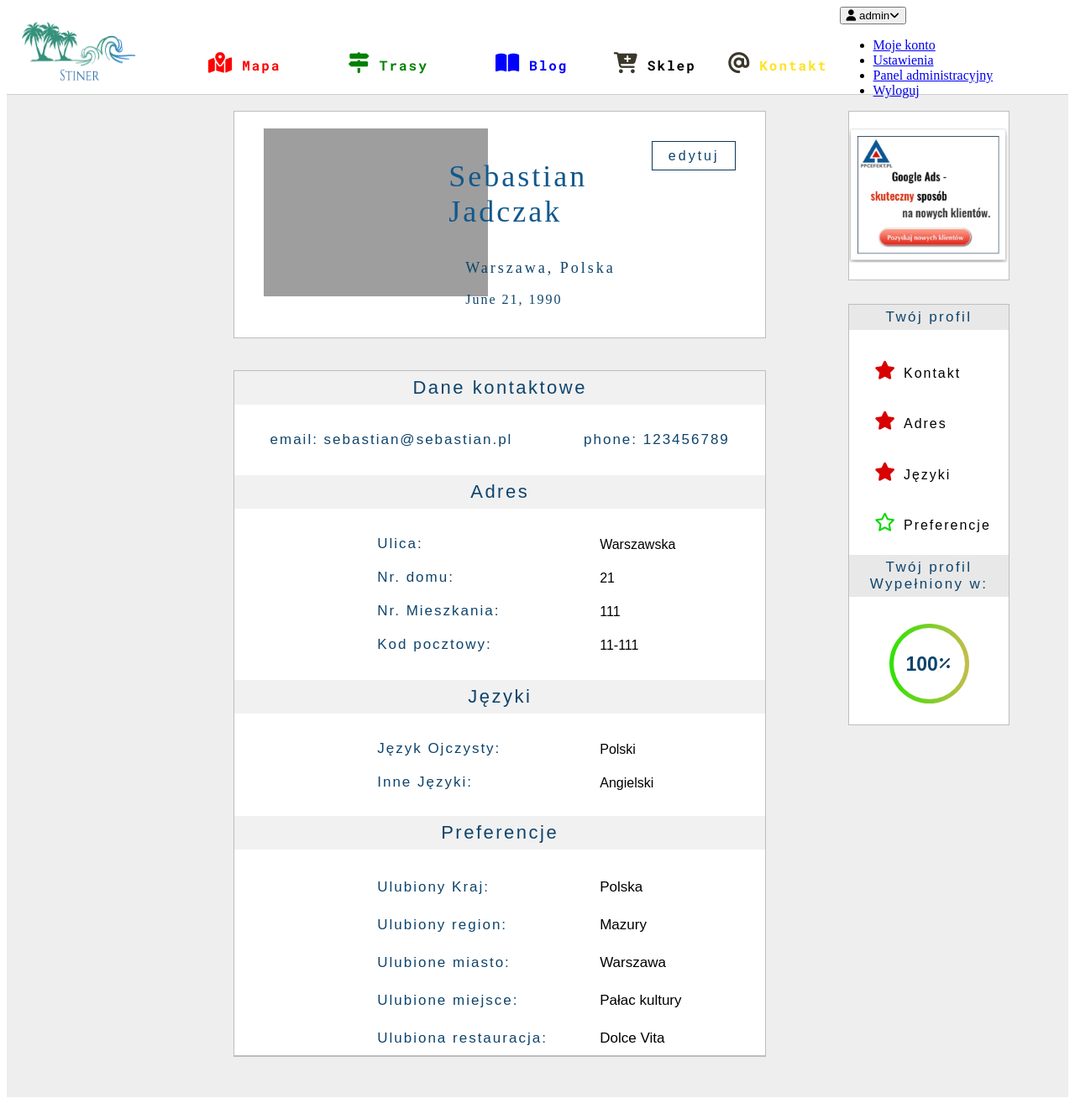
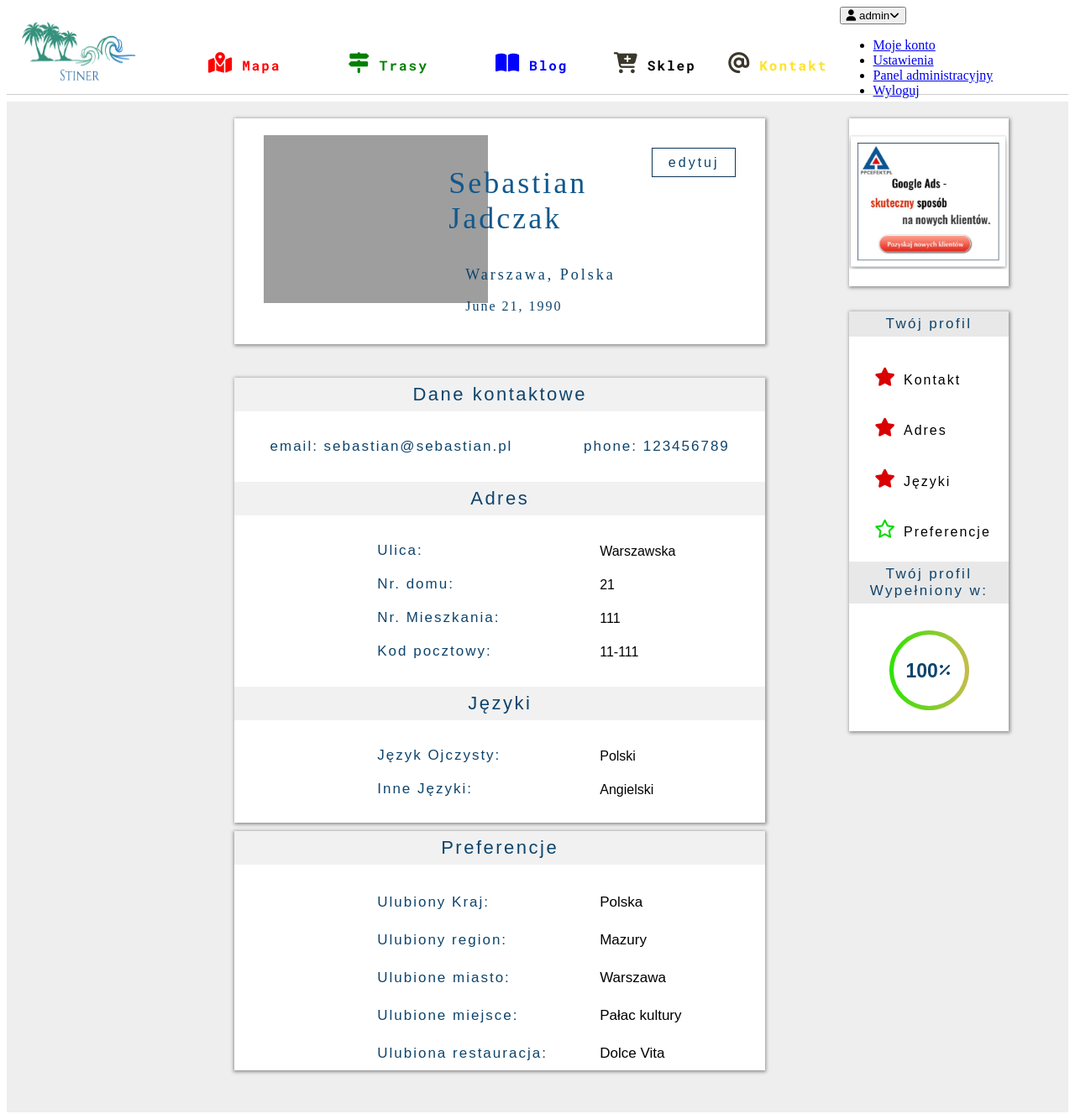
Before and after one commit to SebastianJadczak/stiner_django, a Django app: page /account/my_account in a window 1280 px wide. Shown: the whole page at 84% size. Before the commit the page ends 1307 px from the top, so only its background shows below. Run offline with Django 3.2, Linux system fonts and the light colour scheme; a user stored in the database is signed in; data comes from the database, SQL or seed files in the repository; some libraries are stand-ins or nearby versions; grey boxes are pictures that could not be loaded.

Commit message:
dodanie cienia do boxów

```diff
--- a/map/static/css/user_account.css
+++ b/map/static/css/user_account.css
@@ -3,6 +3,7 @@ div.account {
     width:100%;
     display: flex;
     justify-content: center;
+    margin-top: 8px;
 }
 
 /* Kolumna lewa */
@@ -20,7 +21,7 @@ div.account div.column-left div.basic_info {
     flex-direction: row;
     padding:20px 35px;
     box-sizing: border-box;
-    box-shadow: 0 0 0 1px #bdbdbd;
+    box-shadow: 1px 1px 4px 1px rgba(0,0,0,0.4);
 }
 div.account div.column-left div.basic_info div.edit_user_profile{
     margin-top: 15px;
@@ -89,7 +90,7 @@ div.account div.column-left div.info {
     margin-top: 40px;
     background-color: #fff;
     font-family: sans-serif;
-    box-shadow: 0 0 0 1px #bdbdbd;
+box-shadow: 1px 1px 4px 1px rgba(0,0,0,0.4);
 }
 div.account div.column-left div.info div.data_contact{
     text-align: center;
@@ -130,9 +131,10 @@ div.account div.column-left div.preference{
     min-height: 32vh;
     width: 100%;
     background-color: #fff;
+    margin-top: 10px;
     font-family: sans-serif;
-     text-align: center;
-    box-shadow: 0 1px 0 1px #bdbdbd;
+    text-align: center;
+    box-shadow: 0 1px 4px 1px rgba(0,0,0,0.4);
 }
 
 div.account div.column-left div.preference h3{
@@ -181,7 +183,7 @@ div.account div.column-right div.first-statistic{
     background-size: contain;
     background-repeat: no-repeat;
     background-position: center;
-    box-shadow: 0 0 0 1px #bdbdbd;
+    box-shadow: 1px 1px 4px 1px rgba(0,0,0,0.4);
 }
 
 /*Druga kolumna na prawo*/
@@ -195,7 +197,7 @@ div.account div.column-right div.second-statistic{
     display: flex;
     flex-direction: column;
     justify-content: space-between;
-    box-shadow: 0 0 0 1px #bdbdbd;
+box-shadow: 1px 1px 4px 1px rgba(0,0,0,0.4);
 }
 
 div.account div.column-right div.second-statistic h3{
```
Also changed, not shown: map/static/css/style.css (+9 -2 lines), map/static/css/style_shop.css (+7 -1 lines).
